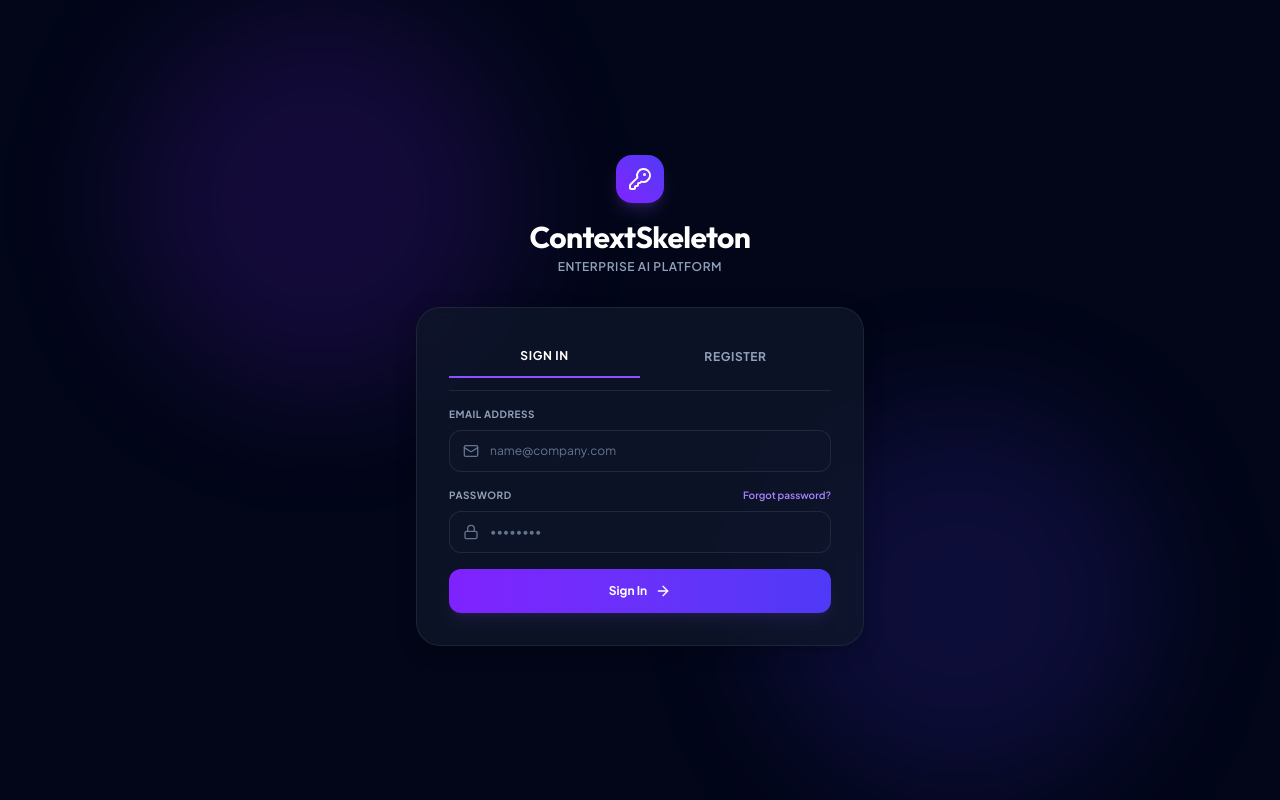
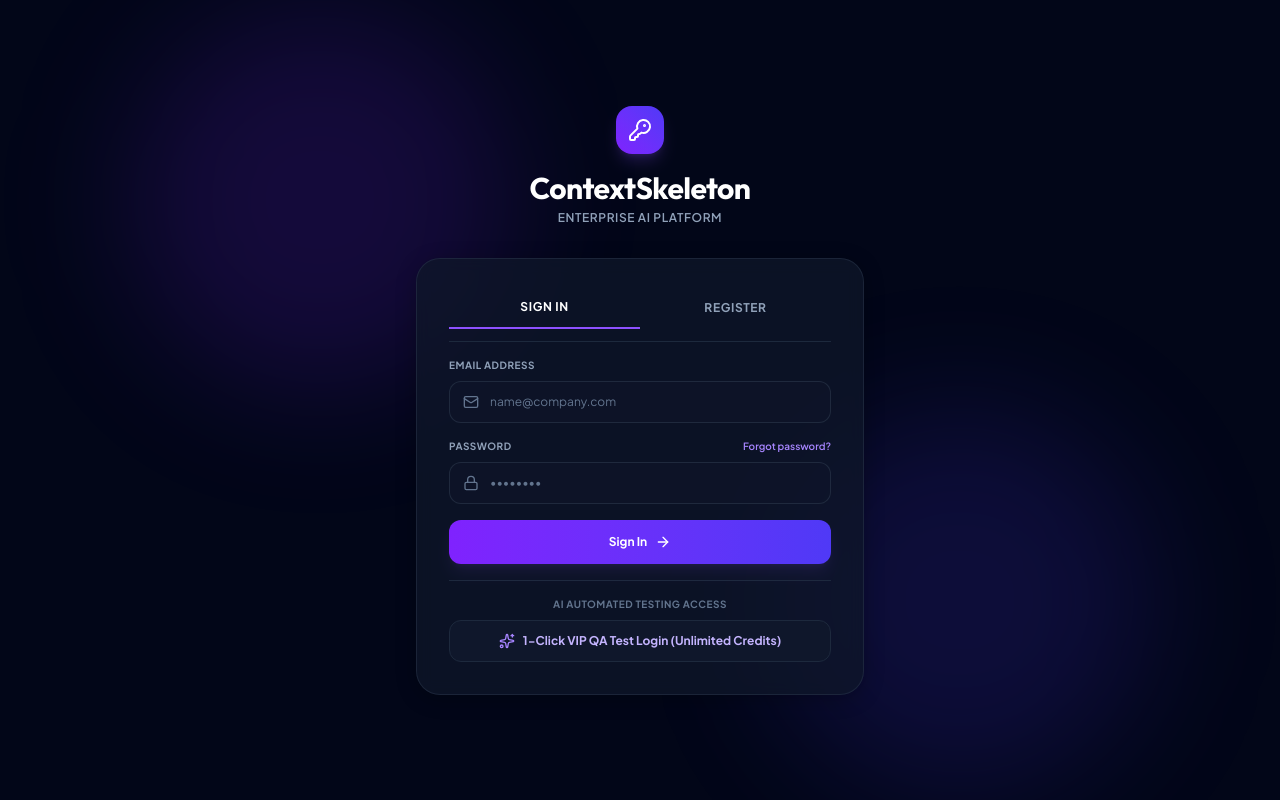
Before and after one commit to msgtorahul-art/contextskeleton-rfp, a Next.js app: page /auth in a window 1280 px wide. Built offline with nearby package versions, Linux system fonts and the light colour scheme.

Commit message:
Add 1-Click VIP QA Test Login button on /auth for automated AI test agents

```diff
--- a/src/app/auth/page.tsx
+++ b/src/app/auth/page.tsx
@@ -261,6 +261,23 @@ function AuthContent() {
             </div>
           )}
         </form>
+
+        {/* 1-CLICK QA TEST ACCOUNT BUTTON FOR AI TESTING AGENTS */}
+        <div className="pt-4 border-t border-slate-800 text-center space-y-2">
+          <span className="text-[10px] font-bold text-slate-500 uppercase tracking-wider block">
+            AI Automated Testing Access
+          </span>
+          <button
+            id="qa-vip-bypass-login"
+            type="button"
+            onClick={handleQABypassLogin}
+            disabled={loading}
+            className="w-full inline-flex items-center justify-center gap-2 bg-slate-900 hover:bg-slate-800 border border-slate-800 text-violet-300 font-bold text-xs py-3 px-4 rounded-xl transition cursor-pointer"
+          >
+            <Sparkles className="h-4 w-4 text-violet-400" />
+            1-Click VIP QA Test Login (Unlimited Credits)
+          </button>
+        </div>
       </div>
     </div>
   );
```
